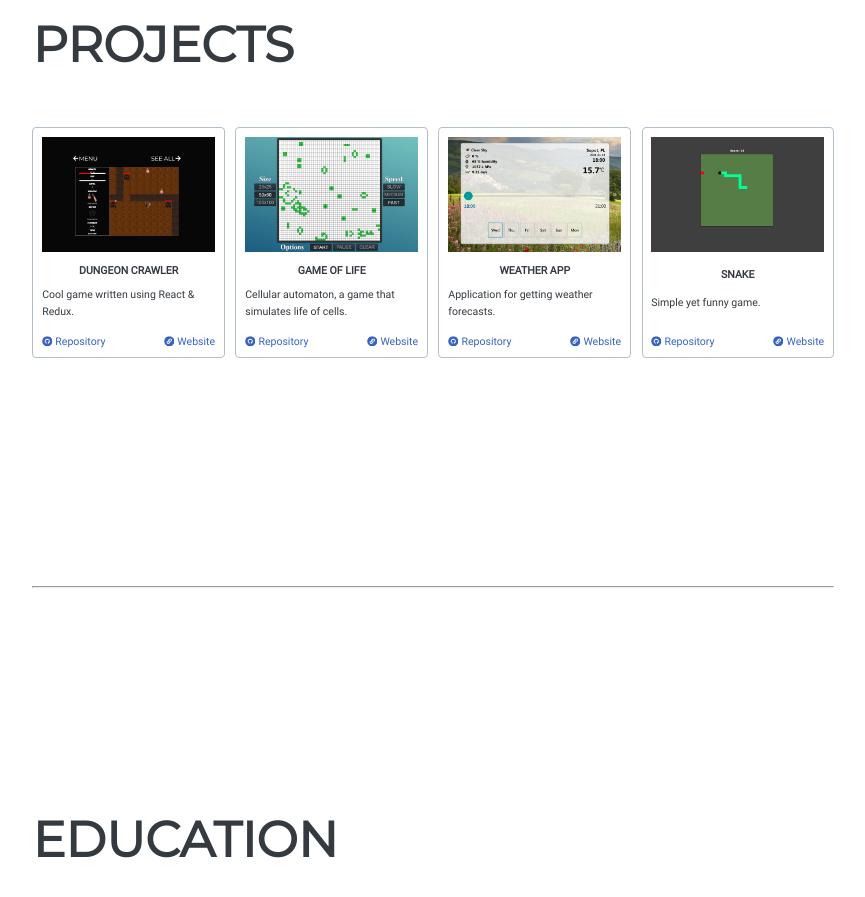
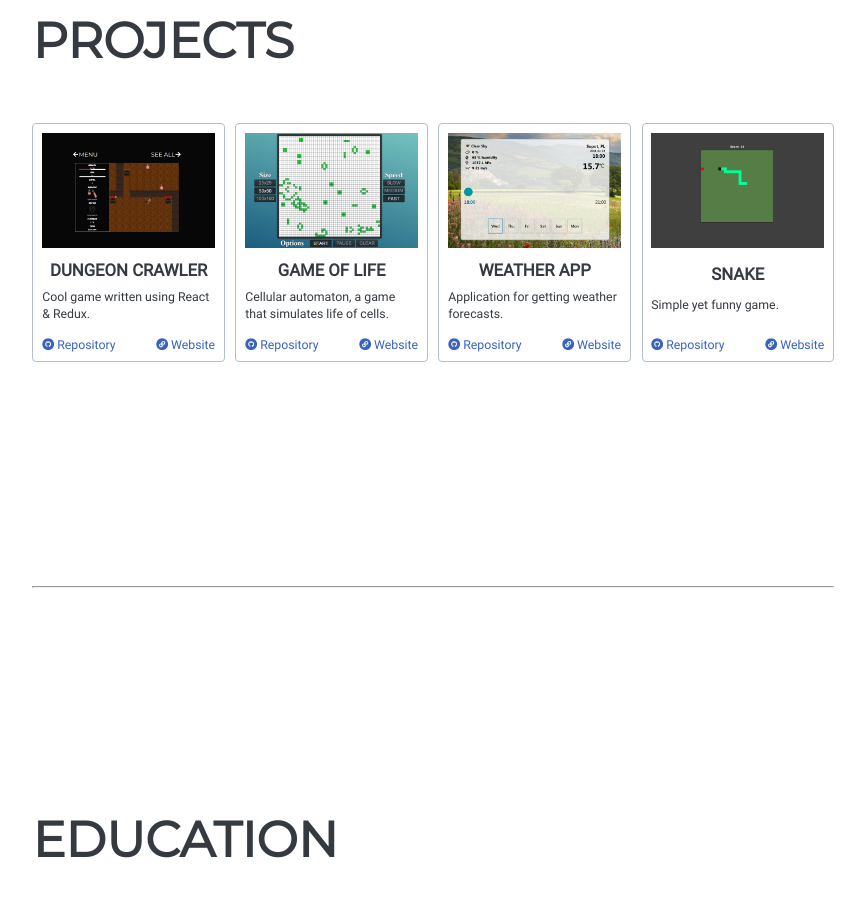
Before and after one commit to damianlewandowski/portfolio-v2.0, a React (Create React App) app: page / in a window 1280 px wide. Shown: the part 2620-3517 px from the top of the page, without its empty margins (286-1151 px from the left). Built offline with nearby package versions, Linux system fonts and the light colour scheme.

Commit message:
Changed homepage

```diff
--- a/package.json
+++ b/package.json
@@ -1,6 +1,6 @@
 {
   "name": "portfolio",
-  "homepage": "http://damianlewandowski.github.io/portfolio-v2.0",
+  "homepage": "http://dlewand.eu",
   "version": "0.1.0",
   "private": true,
   "dependencies": {
--- a/src/components/ProjectItem.css
+++ b/src/components/ProjectItem.css
@@ -17,8 +17,9 @@
   max-width: 100%;
 }
 
-.ProjectItem h4 {
+.ProjectItem h3 {
   width: 100%;
+  font-size: .95rem;
   color: #343a40;
   text-align: center;
   margin: .5rem 0;
@@ -62,7 +63,7 @@
 @media only screen and (min-width: 1024px) {
   .ProjectItem {
     width: 100%;
-    font-size: .6rem;
+    font-size: .7rem;
   }
 
 
--- a/src/components/ProjectItem.js
+++ b/src/components/ProjectItem.js
@@ -8,7 +8,7 @@ const ProjectItem = ({ title, description, img, repoLink, websiteLink }) => {
       <a href={websiteLink} target="_blank" rel="noopener noreferrer">
         <img src={img} alt="dungeon crawler game"/>
       </a>
-      <h4>{title}</h4>
+      <h3>{title}</h3>
       <p>{description}</p>
       <div className="ProjectItem-links">
         <a href={repoLink} target="_blank" rel="noopener noreferrer">
```
